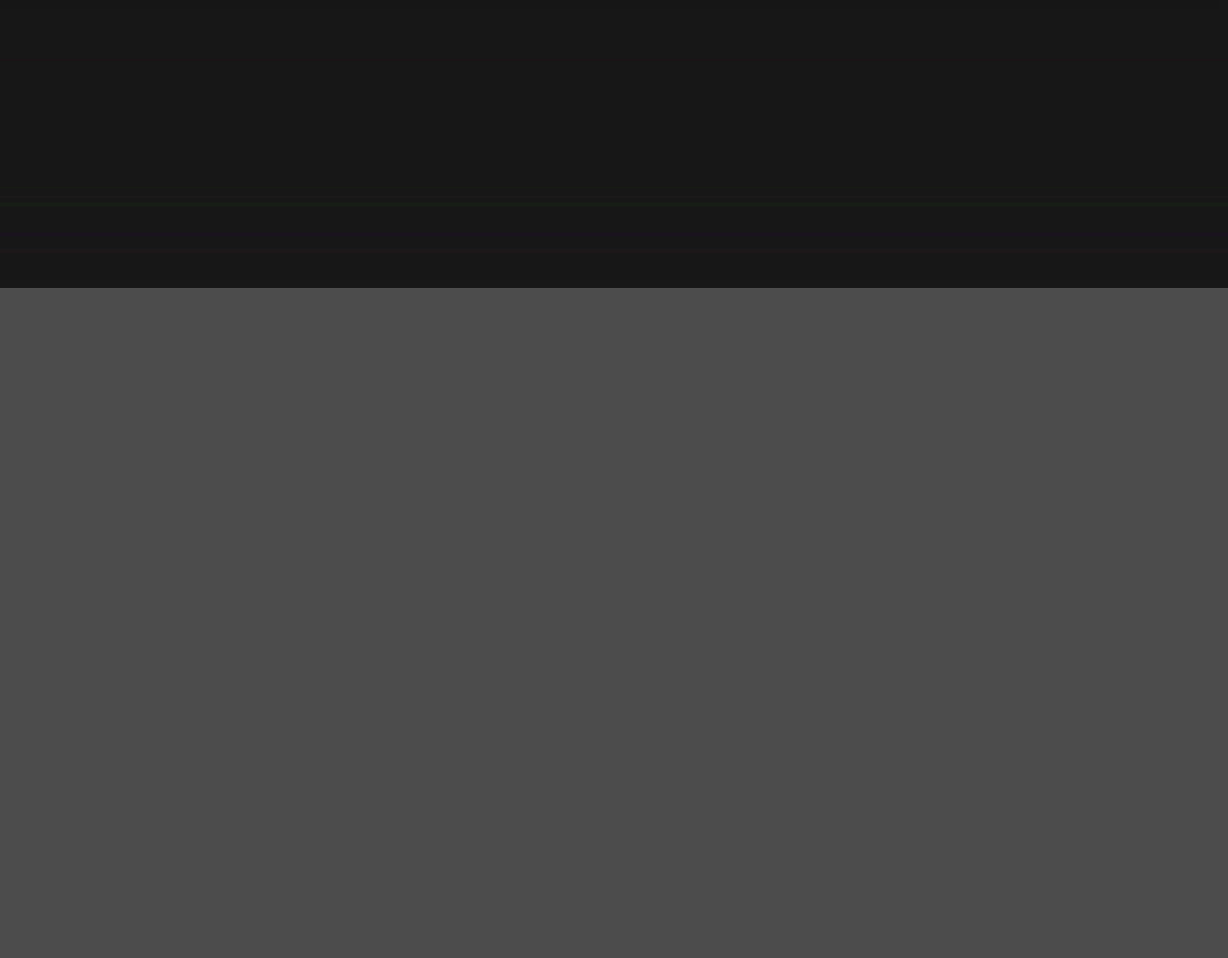
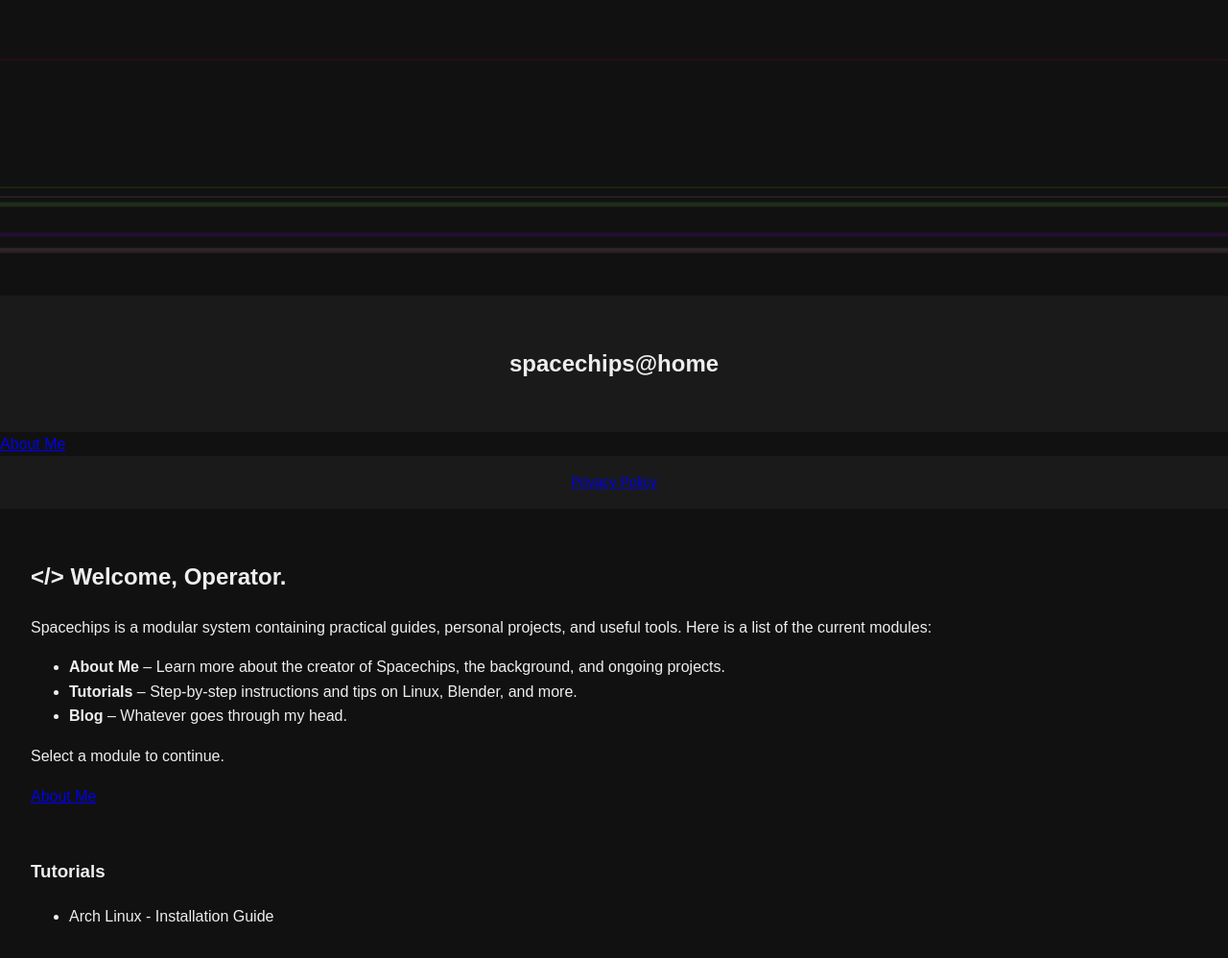
Before and after one commit to SpaceChips31/spacechips-website, a plain HTML site: page home/index.html in a window 1280 px wide. Shown: the part 500-1498 px from the top of the page at 96% size. Before the commit the page ends 800 px from the top, so only its background shows below. Drawn offline with Linux system fonts and the light colour scheme; files that its build step writes are made by us from their sources.

Commit message:
Updated index and css location.

```diff
--- a/home/404.html
+++ b/home/404.html
@@ -3,7 +3,7 @@
 <head>
   <meta charset="UTF-8" />
   <title>404 - Pagina non trovata</title>
-  <link rel="stylesheet" href="/assets/css/home-style.css" />
+  <link rel="stylesheet" href="/assets/css/style.css" />
 </head>
 <body>
   <div class="hud-box">
--- a/home/index.html
+++ b/home/index.html
@@ -5,15 +5,15 @@
   <meta name="viewport" content="width=device-width, initial-scale=1.0" />
   <title>spacechips@home</title>
   <link rel="icon" href="/assets/img/favicon.ico" type="image/x-icon">
+  <link rel="stylesheet" href="/assets/css/style.css" />
 
-  <meta name="description" content="Benvenuto in Spacechips, operatore. Accedi ai moduli disponibili." />
+  <meta name="description" content="Welcome to the Spacechips' dashboard, Operator." />
   <meta property="og:title" content="spacechips@home" />
-  <meta property="og:description" content="Sistema operativo HUD personale in stile Nier." />
+  <meta property="og:description" content="Welcome to the Spacechips' dashboard, Operator." />
   <meta property="og:type" content="website" />
   <meta property="og:url" content="https://spacechips.it/" />
   <meta property="og:image" content="/assets/img/spacechips.jpg" />
 
-  <link rel="stylesheet" href="/assets/css/home-style.css" />
 </head>
 <body>
   <canvas id="glitch-canvas"></canvas>
@@ -38,7 +38,18 @@
 		  <span class="glitch" data-text="Welcome,">Welcome,</span>
 		  <span class="glitch" data-text="Operator.">Operator.</span>
 		</h2>
-        <p>Welcome to Spacechips' system. Select a module to continue.</p>
+		<p>
+		  Spacechips is a modular system containing practical guides, personal projects, and useful tools.
+		  Here is a list of the current modules:
+		</p>
+		<ul>
+		  <li><strong>About Me</strong> – Learn more about the creator of Spacechips, the background, and ongoing projects.</li>
+		  <li><strong>Tutorials</strong> – Step-by-step instructions and tips on Linux, Blender, and more.</li>
+		  <li><strong>Blog</strong> – Whatever goes through my head.</li>
+		</ul>
+
+		<p>Select a module to continue.</p>
+
 		<div class="button-row">
 		  <a href="/about-me">About Me</a>
 		</div>
```
Also changed, not shown: home/privacy.html (+1 -1 lines). Lines whose indentation alone changed are shown as unchanged.
